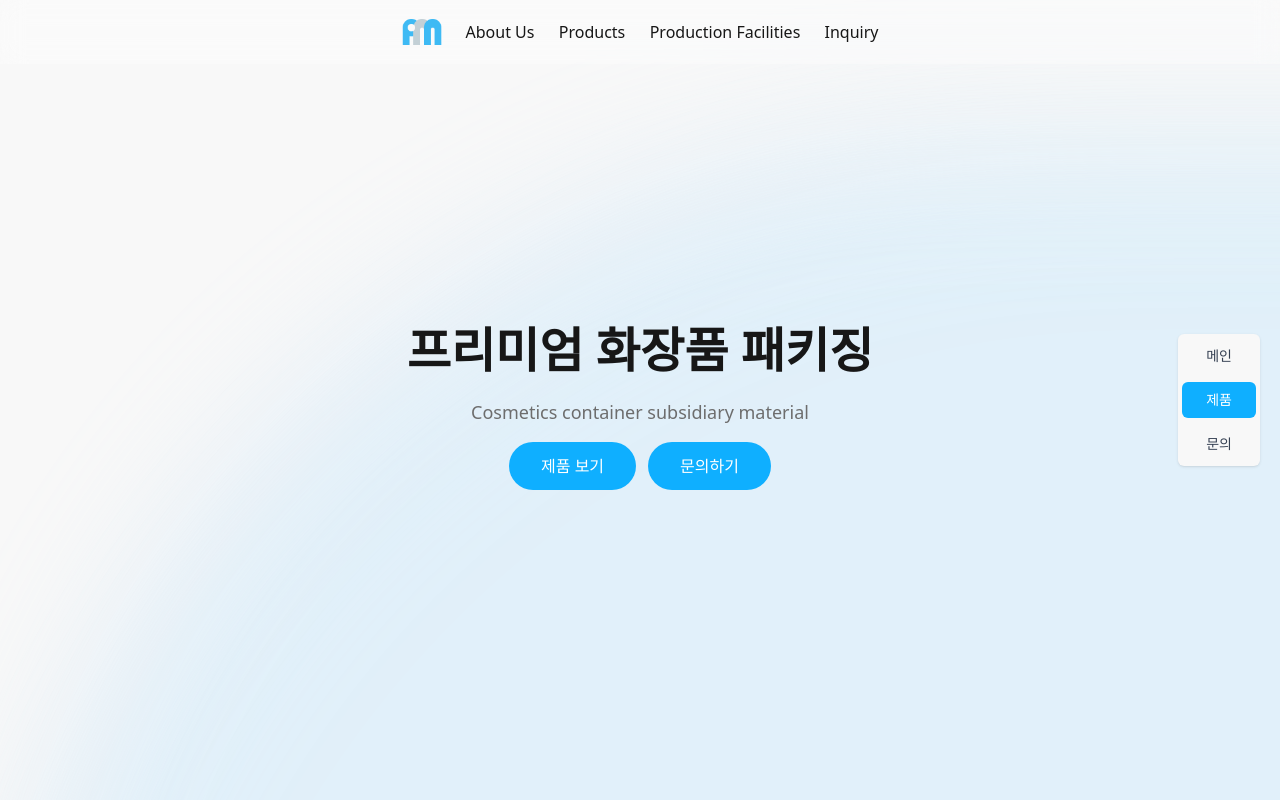
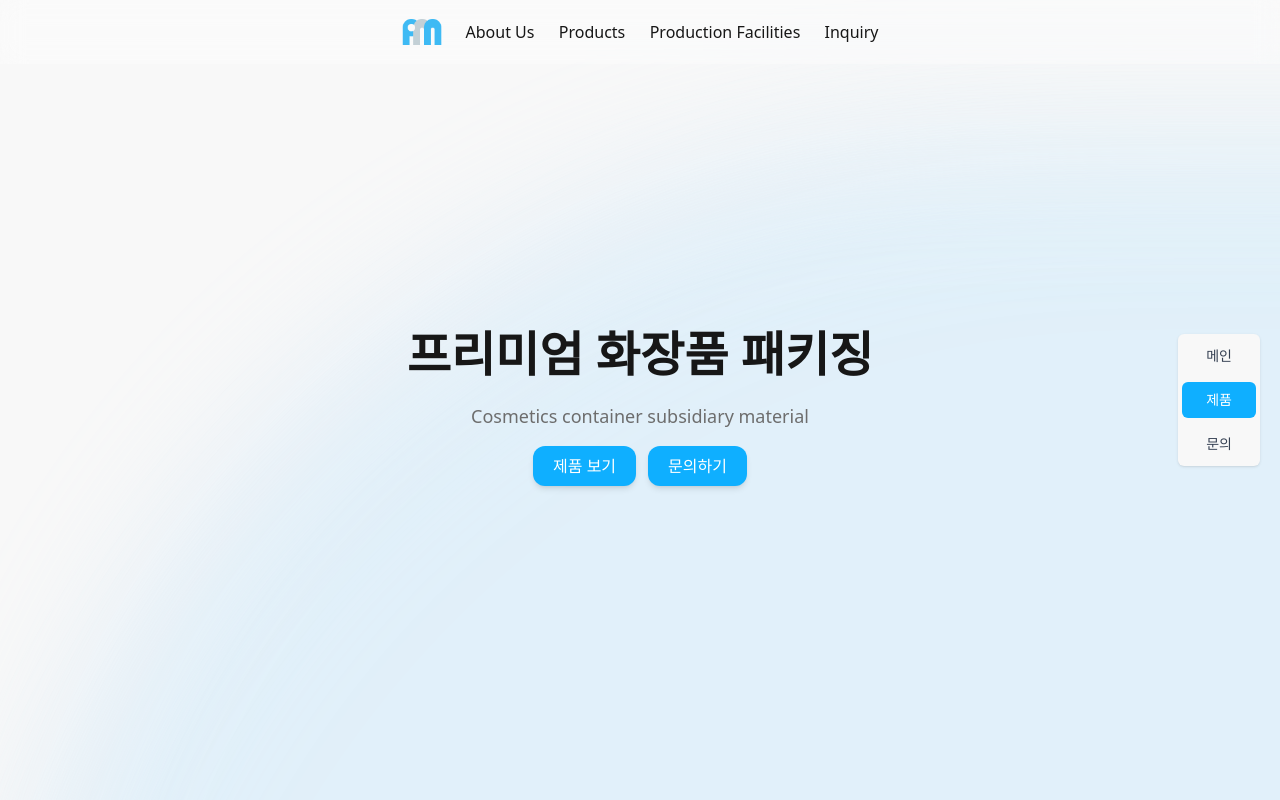
Before and after one commit to ph-mold/ph-mold-web, a Next.js app: page / in a window 1280 px wide. Shown: the top 800 px of the page. Built offline with nearby package versions, Linux system fonts and the light colour scheme.

Commit message:
[Update] 버튼 스타일 수정

```diff
--- a/components/home/ButtonWithArrow.tsx
+++ b/components/home/ButtonWithArrow.tsx
@@ -10,15 +10,14 @@ export default function ButtonWithArrow({ children }: ButtonWithArrowProps) {
 
   return (
     <button
-      className="px-8 py-3 bg-signature text-white font-medium rounded-full flex items-center justify-center relative overflow-hidden cursor-pointer"
+      className="px-5 py-2 bg-signature text-reverseForground rounded-xl flex relative overflow-hidden cursor-pointer shadow-md"
       onMouseEnter={() => setHovered(true)}
       onMouseLeave={() => setHovered(false)}
     >
-      <span className="transition-all duration-300">{children}</span>
-
+      {children}
       <RightArrowIcon
-        className={`absolute size-4 left-full top-1/2 transform -translate-y-1/2 transition-all duration-300 ease-in-out ${
-          hovered ? "opacity-100 -translate-x-6" : "opacity-0"
+        className={`absolute size-3 left-full top-1/2 transform -translate-y-1/2 transition-all duration-300 ease-in-out ${
+          hovered ? "opacity-100 -translate-x-4" : "opacity-0"
         }`}
       />
     </button>
--- a/components/home/HeroSection.tsx
+++ b/components/home/HeroSection.tsx
@@ -5,7 +5,7 @@ import ButtonWithArrow from "./ButtonWithArrow";
 
 const TITLES = ["Premium cosmetics packaging", "프리미엄 화장품 패키징"];
 
-// ⏱️ 애니메이션 타이밍 상수
+// 애니메이션 타이밍 상수
 const FADE_DURATION = 1000; // ms (1초 동안 페이드 인/아웃)
 const SWITCH_INTERVAL = 4000; // ms (4초마다 교체)
 
```
